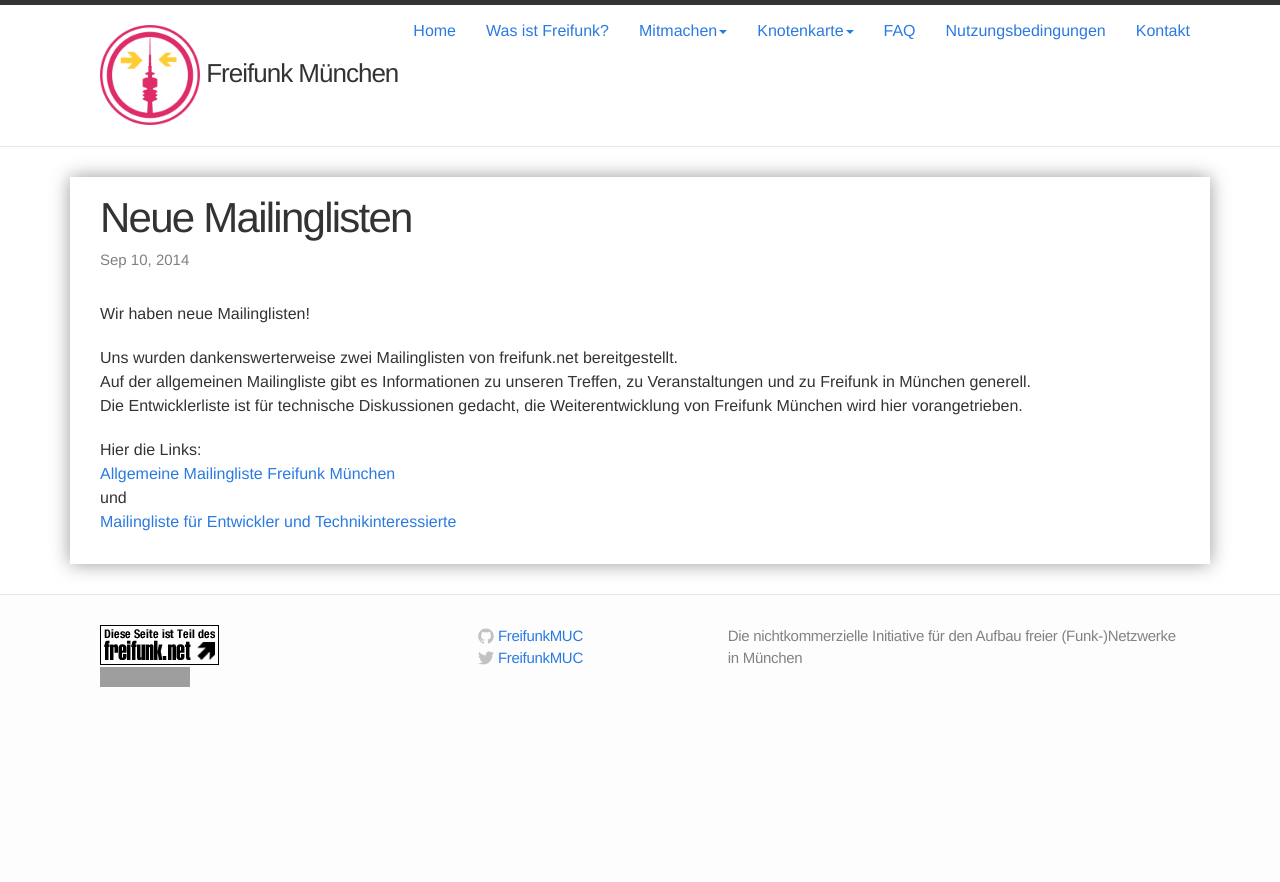
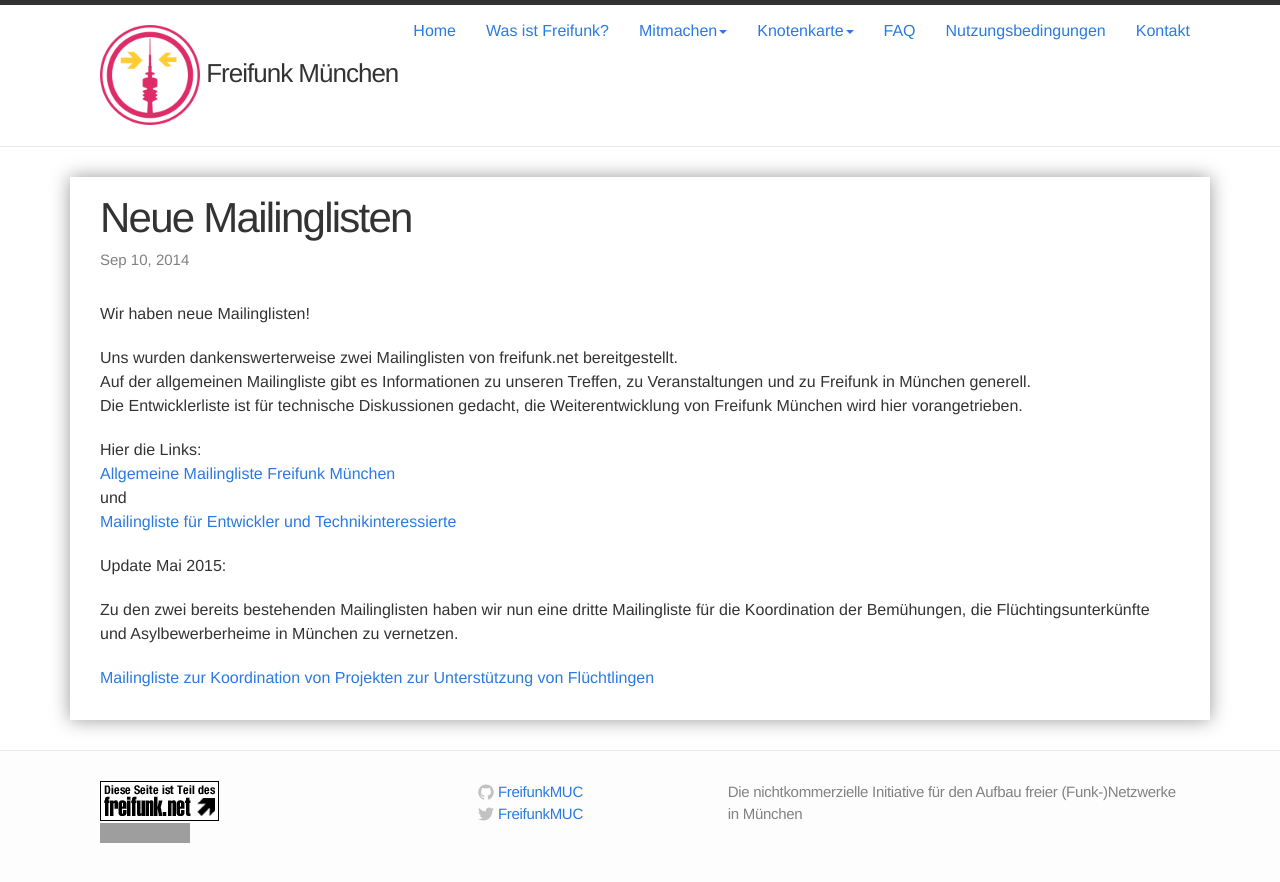
Before and after one commit to freifunkMUC/freifunkmuc.github.io, a Jekyll site: the page built from _posts/2014-09-10-neue-mailingliste.markdown, in a window 1280 px wide. Shown: the top 882 px of the page. Built offline with Jekyll 4.4.1, drawn with Linux system fonts in a browser that asks for light colours; nearby versions of some CDN libraries; a style sheet for code colours, icons or effects is not loaded; grey boxes are pictures that could not be loaded.

Commit message:
Update 2014-09-10-neue-mailingliste.markdown
Die dritte Mailingliste aufgenommen.

```diff
--- a/_posts/2014-09-10-neue-mailingliste.markdown
+++ b/_posts/2014-09-10-neue-mailingliste.markdown
@@ -18,5 +18,12 @@ Hier die Links: \\
 und \\
 [Mailingliste für Entwickler und Technikinteressierte][devListe]
 
+Update Mai 2015:
+
+Zu den zwei bereits bestehenden Mailinglisten haben wir nun eine dritte Mailingliste für die Koordination der Bemühungen, die Flüchtingsunterkünfte und Asylbewerberheime in München zu vernetzen.
+
+[Mailingliste zur Koordination von Projekten zur Unterstützung von Flüchtlingen][fluechtListe]
+
 [allgListe]: http://lists.freifunk.net/mailman/listinfo/muenchen-freifunk.net
 [devListe]: http://lists.freifunk.net/mailman/listinfo/muenchen-dev-freifunk.net
+[fluechtListe]: http://lists.freifunk.net/mailman/listinfo/muenchen-fluechtlinge-freifunk.net
```
